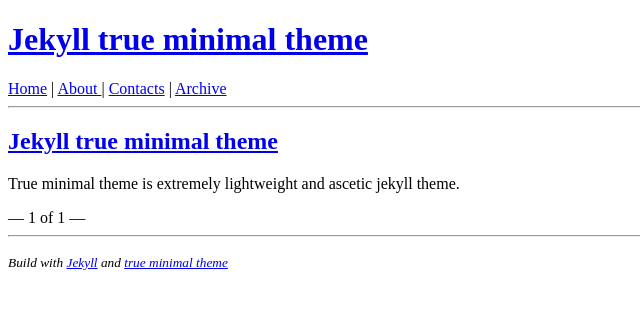
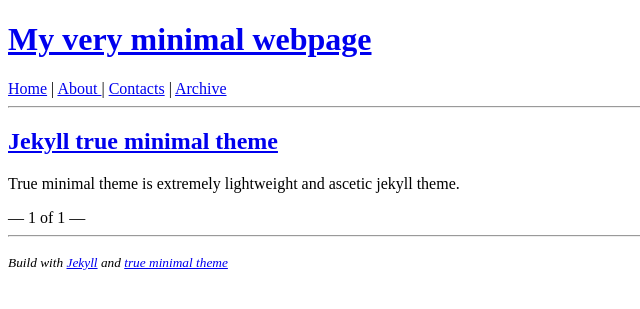
Before and after one commit to cyevgeniy/jekyll-true-minimal, a Jekyll site: the page built from index.html, in a window 1280 px wide. Shown: the top 309 px of the page, without its empty margins (0-640 px from the left). Built offline with Jekyll 4.4.1, drawn with Linux system fonts in a browser that asks for light colours; the list of posts is cut into pages by our own code.

Commit message:
Update _config.yml

```diff
--- a/_config.yml
+++ b/_config.yml
@@ -1,5 +1,5 @@
-name: "Jekyll true minimal theme"
-description: "Lightweight theme"
+name: "My very minimal webpage"
+description: "This is a very minimal blog for question number 4"
 
 url: ''
 baseurl: ''
```
